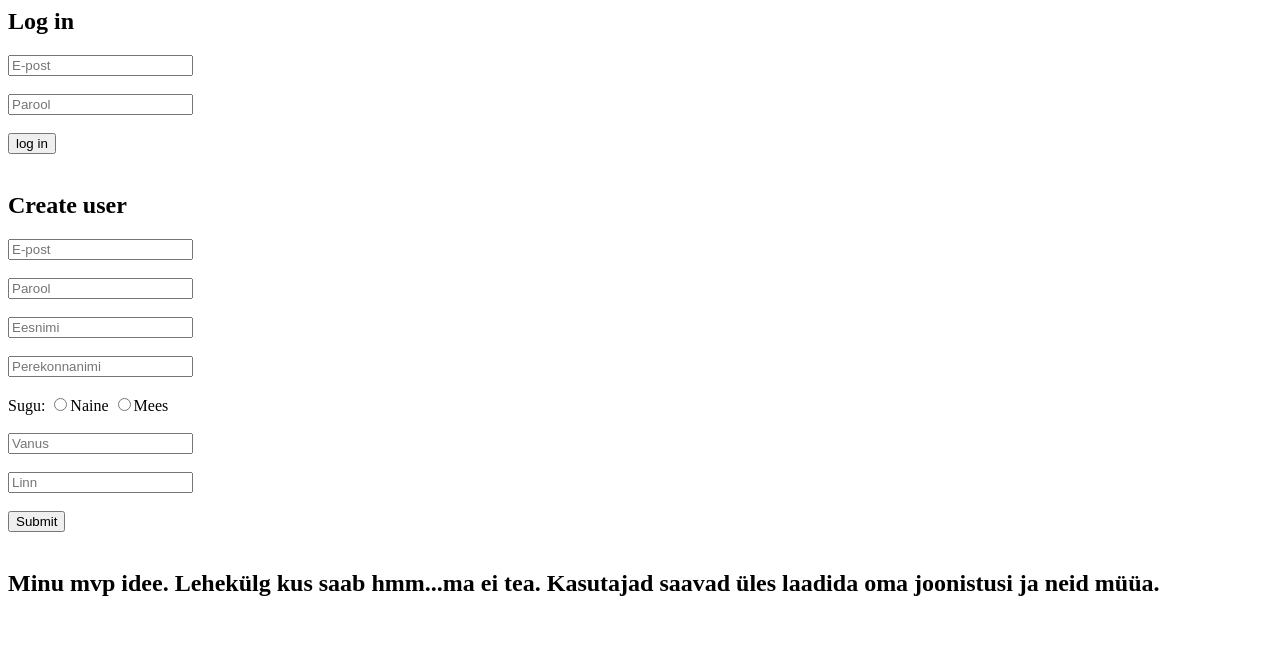
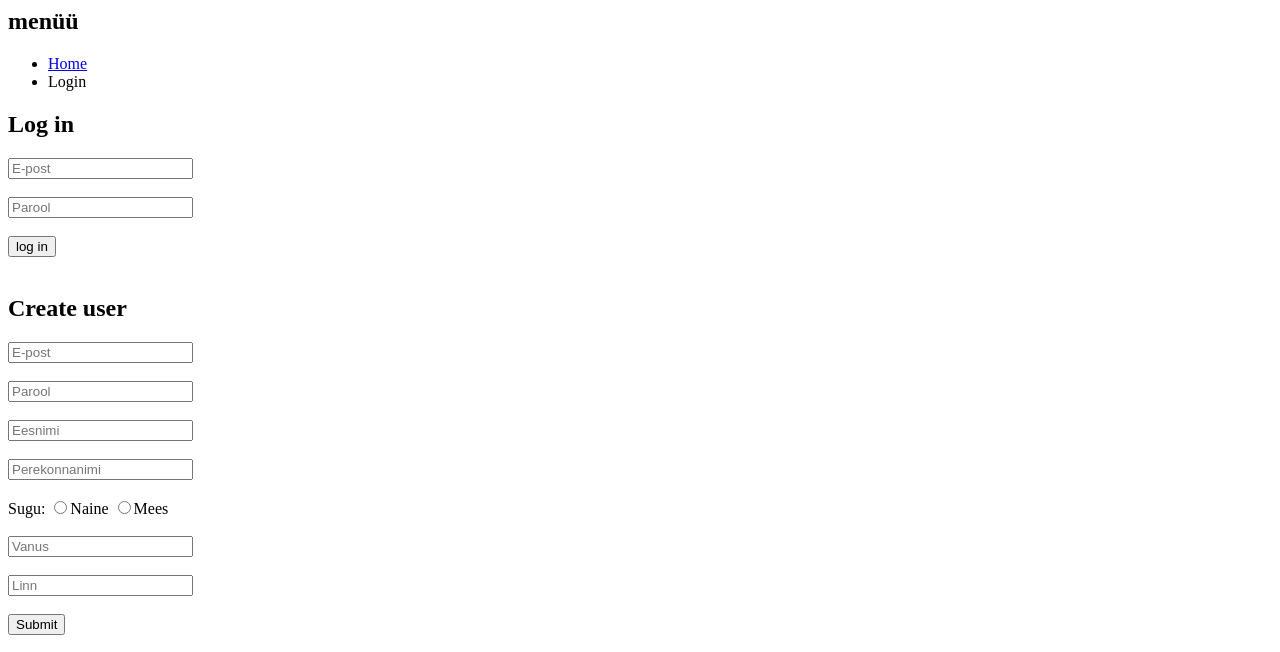
Before and after one commit to jalalaba/3.tund-III-r-hm, a PHP site: page /Page/login.php in a window 1280 px wide. Shown: the top 652 px of the page. Run offline with PHP 8.4, Linux system fonts and the light colour scheme.

Commit message:
Lingid samale lehele puuduvad

```diff
--- a/Page/home.php
+++ b/Page/home.php
@@ -1,4 +1,7 @@
-
+<?php
+	$page_title = "Avaleht" ;
+	$page_file_name = "home.php";
+?>
 <?php require_once("../header.php");?>
 
 	<h2>Avaleht</h2>
--- a/Page/login.php
+++ b/Page/login.php
@@ -40,12 +40,11 @@
 		}
 	}
 ?>
-<html>
-<head>
-	<title>Login Page</title>
-</head>
-
-<body>
+<?php
+	$page_title = "Login" ;
+	$page_file_name = "login.php";
+?>
+<?php require_once("../header.php");?>
 	<h2>Log in</h2>
 
 		<form action="login.php" method="post">
@@ -69,7 +68,4 @@
 			<input type="submit" value="Submit"> <br><br>
 		</form>
 	<h2>Minu mvp idee. Lehekülg kus saab hmm...ma ei tea. Kasutajad saavad üles laadida oma joonistusi ja neid müüa. </h2>
-</body>
-
-
-</html>
+<?php require_once("../footer.php");?>
--- a/header.php
+++ b/header.php
@@ -1,6 +1,6 @@
 <html>
 <head>
-	<title>Page title</title>
+	<title><?php echo $page_title ?></title>
 </head>
 <body>
 <?php
--- a/menu.php
+++ b/menu.php
@@ -1 +1,22 @@
-menüü
+<h2>menüü</h2>
+<ul>
+
+	<?php if($page_file_name == "home.php"){ ?>
+	<li>
+		Home
+	</li>
+	<?php } else { ?>
+	<li>
+		<a href="home.php">Home</a>
+	</li>
+	<?php } ?>
+
+	<?php
+	//kontrollin mis lehega on tegu ja vastavalt kas trükin lingi või mitte
+		if($page_file_name == "login.php"){
+			echo '<li>Login</li>';
+		}else{
+			echo '<li><a href="login.php">Login</a></li>';
+		}
+	?>
+</ul>
```
